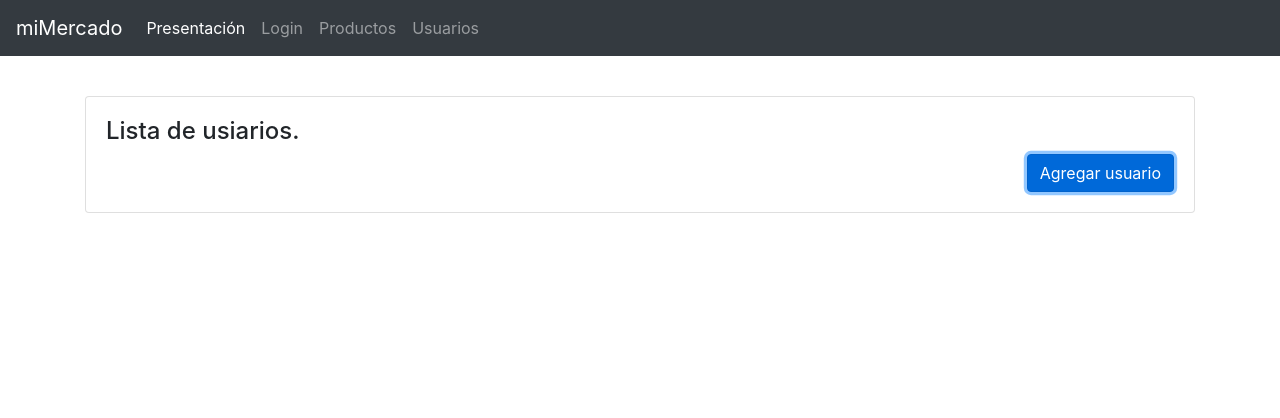
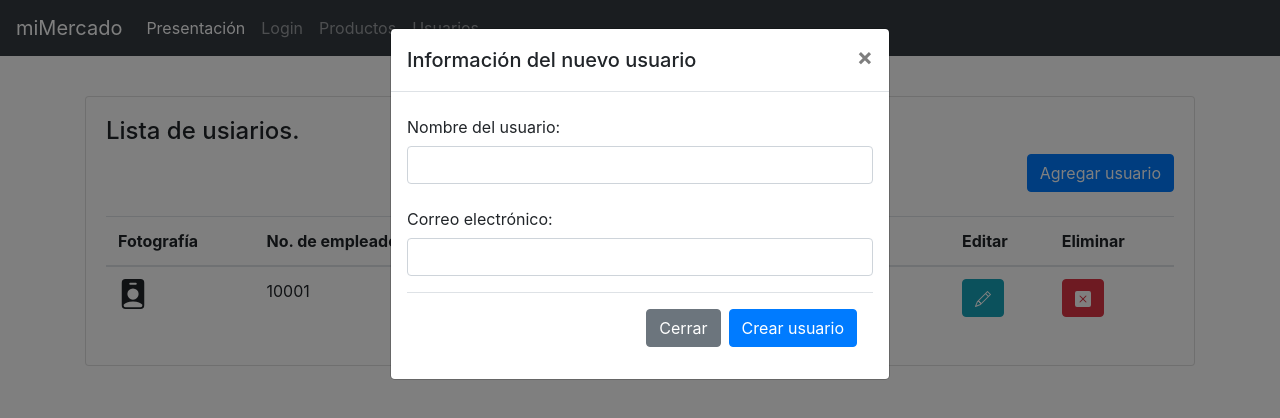
Before and after one commit to INDEZENDE/Mimercadito, an Angular app: page /usuarios in a window 1280 px wide. Both pictures are taken after a click on the button "Agregar usuario". Shown: the top 418 px of the page. Built offline with nearby package versions, Linux system fonts and the light colour scheme.

Commit message:
modify( Agregando maquetación de usuarios

```diff
--- a/src/app/componentes/usuarios/usuarios.component.html
+++ b/src/app/componentes/usuarios/usuarios.component.html
@@ -3,9 +3,66 @@
     <div class="card-body">
       <h4 class="center">Lista de usiarios.</h4>
       <div class="derecha">
-        <button type="button" class="btn btn-primary">Agregar usuario</button>
+        <button type="button" class="btn btn-primary" data-toggle="modal" data-target="#exampleModal" data-whatever="@mdo">Agregar usuario</button>
+      </div>
+      <div class="modal fade" id="exampleModal" tabindex="-1" aria-labelledby="exampleModalLabel" aria-hidden="true">
+        <div class="modal-dialog">
+          <div class="modal-content">
+            <div class="modal-header">
+              <h5 class="modal-title" id="exampleModalLabel">Información del nuevo usuario</h5>
+              <button type="button" class="close" data-dismiss="modal" aria-label="Close">
+                <span aria-hidden="true">&times;</span>
+              </button>
+            </div>
+            <div class="modal-body">
+              <form>
+                <div class="form-group">
+                  <label for="user-name" class="col-form-label">Nombre del usuario:</label>
+                  <input type="text" class="form-control" id="user-name">
+                </div>
+                <div class="form-group">
+                  <label for="correo-text" class="col-form-label">Correo electrónico:</label>
+                  <input type="email" class="form-control" id="correo-text">
+                </div>
+                <div class="modal-footer">
+                  <button type="button" class="btn btn-secondary" data-dismiss="modal">Cerrar</button>
+                  <button type="button" class="btn btn-primary">Crear usuario</button>
+                </div>
+              </form>
+            </div>
+          </div>
+        </div>
+      </div>
+      <br>
+      <table class="table table-hover">
+        <thead>
+          <tr>
+            <th scope="col">Fotografía</th>
+            <th scope="col">No. de empleado</th>
+            <th scope="col">Nombre</th>
+            <th scope="col">Fecha de ingreso</th>
+            <th scope="col">Editar</th>
+            <th scope="col">Eliminar</th>
+          </tr>
+        </thead>
+        <tbody>
+          <tr>
+            <td><svg xmlns="http://www.w3.org/2000/svg" width="30" height="30" fill="currentColor" class="bi bi-person-badge-fill " viewBox="0 0 16 16">
+              <path d="M2 2a2 2 0 0 1 2-2h8a2 2 0 0 1 2 2v12a2 2 0 0 1-2 2H4a2 2 0 0 1-2-2V2zm4.5 0a.5.5 0 0 0 0 1h3a.5.5 0 0 0 0-1h-3zM8 11a3 3 0 1 0 0-6 3 3 0 0 0 0 6zm5 2.755C12.146 12.825 10.623 12 8 12s-4.146.826-5 1.755V14a1 1 0 0 0 1 1h8a1 1 0 0 0 1-1v-.245z"/>
+            </svg></td>
+            <td>10001</td>
+            <td>Juanito Pérez Pérez</td>
+            <td>10/11/2000</td>
+            <td><button type="button" class="btn btn-info"><svg class="mx-auto"xmlns="http://www.w3.org/2000/svg" width="16" height="16" fill="currentColor" class="bi bi-pencil" viewBox="0 0 16 16">
+              <path d="M12.146.146a.5.5 0 0 1 .708 0l3 3a.5.5 0 0 1 0 .708l-10 10a.5.5 0 0 1-.168.11l-5 2a.5.5 0 0 1-.65-.65l2-5a.5.5 0 0 1 .11-.168l10-10zM11.207 2.5 13.5 4.793 14.793 3.5 12.5 1.207 11.207 2.5zm1.586 3L10.5 3.207 4 9.707V10h.5a.5.5 0 0 1 .5.5v.5h.5a.5.5 0 0 1 .5.5v.5h.293l6.5-6.5zm-9.761 5.175-.106.106-1.528 3.821 3.821-1.528.106-.106A.5.5 0 0 1 5 12.5V12h-.5a.5.5 0 0 1-.5-.5V11h-.5a.5.5 0 0 1-.468-.325z"/>
+            </svg></button></td>
+            <td><button type="button" class="btn btn-danger"><svg xmlns="http://www.w3.org/2000/svg" width="16" height="16" fill="currentColor" class="bi bi-x-square-fill" viewBox="0 0 16 16">
+              <path d="M2 0a2 2 0 0 0-2 2v12a2 2 0 0 0 2 2h12a2 2 0 0 0 2-2V2a2 2 0 0 0-2-2H2zm3.354 4.646L8 7.293l2.646-2.647a.5.5 0 0 1 .708.708L8.707 8l2.647 2.646a.5.5 0 0 1-.708.708L8 8.707l-2.646 2.647a.5.5 0 0 1-.708-.708L7.293 8 4.646 5.354a.5.5 0 1 1 .708-.708z"/>
+            </svg></button></td>
+          </tr>
 
-      </div>
+        </tbody>
+      </table>
     </div>
   </div>
 </div>
```
